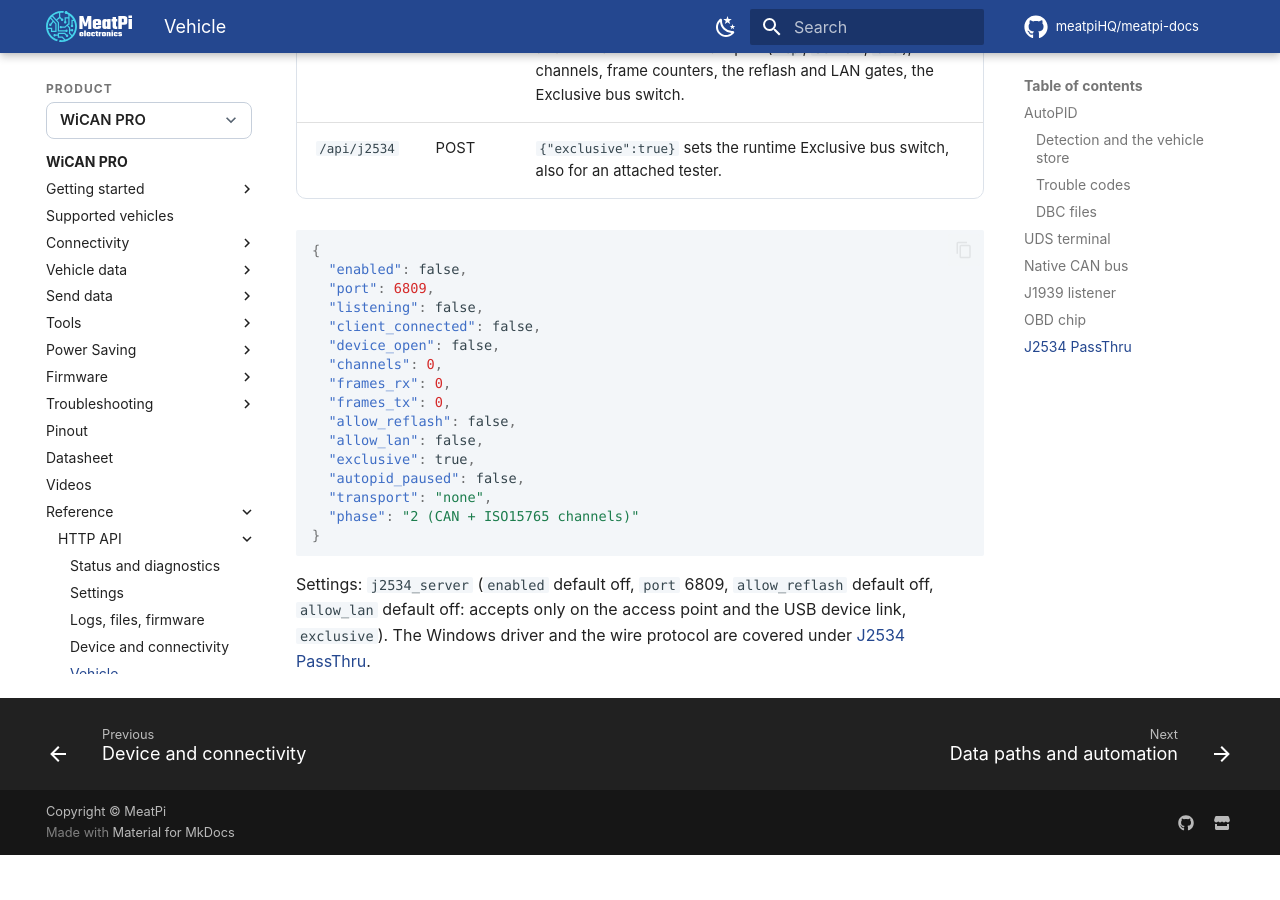
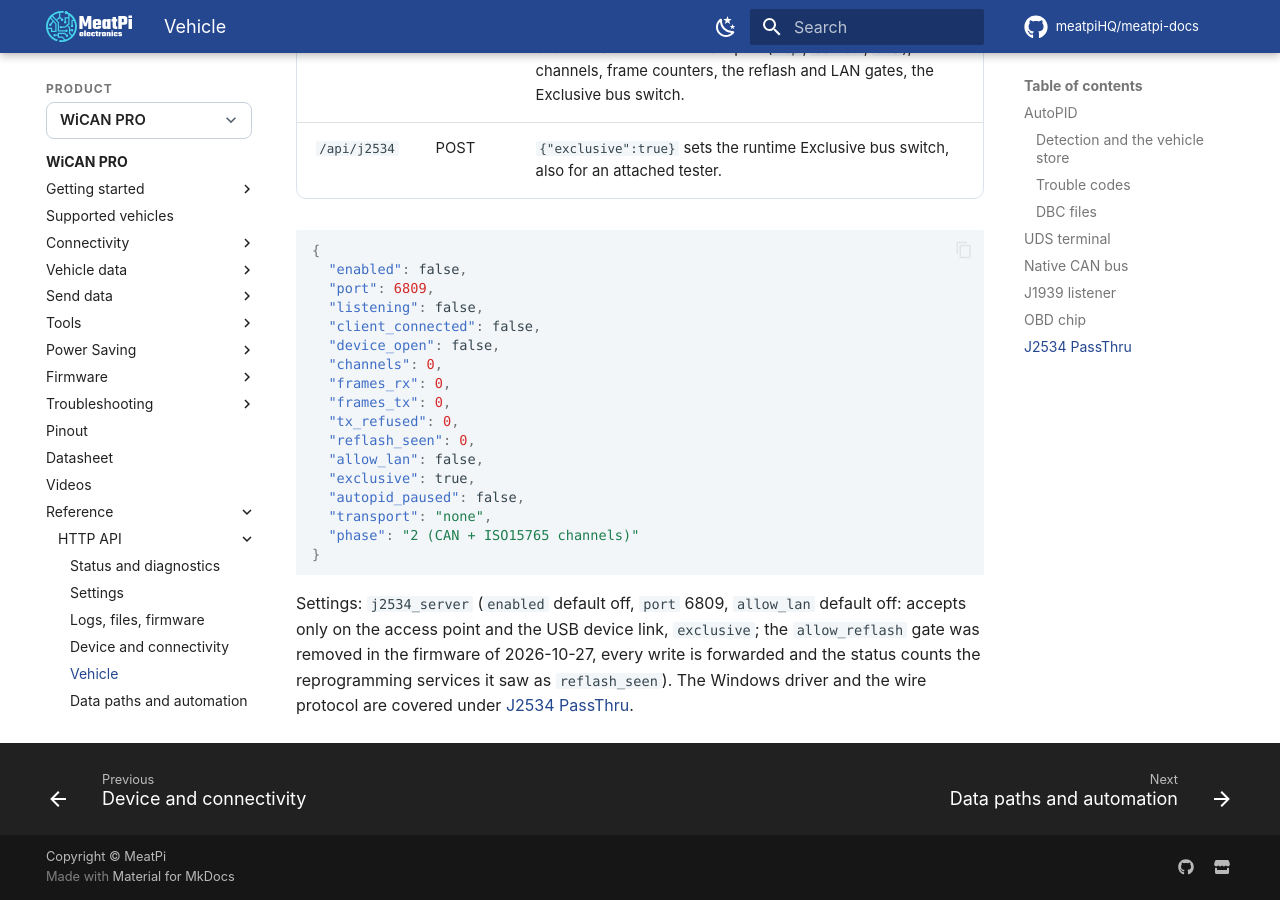
Before and after one commit to meatpiHQ/meatpi-docs, an MkDocs documentation site: the page built from docs/wican-pro/reference/http-api/vehicle.md, in a window 1280 px wide and 900 px high, scrolled down 16505 px. Built offline with MkDocs 1.6.1 and Material for MkDocs 9.7.7, drawn with Linux system fonts in a browser that asks for light colours; comment, search, counter and statistics services are not loaded; before the commit the page ends 17360 px from its top, so only the background shows below that.

Commit message:
WiCAN PRO J2534: the ECU-flashing gate is gone, the driver log, installer 1.5.0
The firmware of 27 October 2026 forwards every write a tool sends (the
Allow ECU flashing switch is gone; the status counts the reprogramming
services as reflash_seen), and driver 1.5.0 keeps a log of every message
both ways and names the reason of a refusal. The J2534 chapter and its
troubleshooting rows, the HTTP API example and the settings schema, the
Vehicle and BLE API references follow. The chapter's screenshot still shows
the old switch and says so until it is re-shot.

````diff
--- a/docs/wican-pro/reference/http-api/examples/j2534.json
+++ b/docs/wican-pro/reference/http-api/examples/j2534.json
@@ -7,7 +7,8 @@
   "channels": 0,
   "frames_rx": 0,
   "frames_tx": 0,
-  "allow_reflash": false,
+  "tx_refused": 0,
+  "reflash_seen": 0,
   "allow_lan": false,
   "exclusive": true,
   "autopid_paused": false,
--- a/docs/wican-pro/reference/http-api/examples/settings/j2534_server.json
+++ b/docs/wican-pro/reference/http-api/examples/settings/j2534_server.json
@@ -1,7 +1,6 @@
 {
   "enabled": false,
   "port": 6809,
-  "allow_reflash": false,
   "allow_lan": false,
   "exclusive": true,
   "cli": true,
--- a/docs/wican-pro/reference/http-api/examples/settings/j2534_server.schema.json
+++ b/docs/wican-pro/reference/http-api/examples/settings/j2534_server.schema.json
@@ -10,10 +10,6 @@
       "minimum": 1,
       "maximum": 65535,
       "default": 6809
-    },
-    "allow_reflash": {
-      "type": "boolean",
-      "default": false
     },
     "allow_lan": {
       "type": "boolean",
--- a/docs/wican-pro/reference/http-api/vehicle.md
+++ b/docs/wican-pro/reference/http-api/vehicle.md
@@ -199,4 +199,4 @@
 --8<-- "wican-pro/reference/http-api/examples/j2534.json"
 ```
 
-Settings: `j2534_server` (`enabled` default off, `port` 6809, `allow_reflash` default off, `allow_lan` default off: accepts only on the access point and the USB device link, `exclusive`). The Windows driver and the wire protocol are covered under [J2534 PassThru](../../send-data/j2534.md).
+Settings: `j2534_server` (`enabled` default off, `port` 6809, `allow_lan` default off: accepts only on the access point and the USB device link, `exclusive`; the `allow_reflash` gate was removed in the firmware of 2026-10-27, every write is forwarded and the status counts the reprogramming services it saw as `reflash_seen`). The Windows driver and the wire protocol are covered under [J2534 PassThru](../../send-data/j2534.md).
--- a/docs/wican-pro/send-data/j2534.md
+++ b/docs/wican-pro/send-data/j2534.md
@@ -8,21 +8,21 @@
 
 ## Switch it on
 
-The server is off out of the box, and two safety gates stay off even when it is on:
+The server is off out of the box. Switching it on is the consent: WiCAN then forwards whatever the tool sends, reads and reprogramming alike, like a cable, and counts the reprogramming services it saw on the status card. One exposure gate stays off even when the server is on:
 
 <div class="steps" markdown>
 
 1.  **==J2534== › ==J2534 settings== › ==Enabled==**, then ==Submit== (WiCAN restarts).
 
-2.  **Leave ==Allow ECU flashing== off** unless you are about to flash. With it off a tool can read and diagnose, but the UDS services that write ECU memory (`34` to `37`) are refused.
-
-3.  **Leave ==Expose on LAN== off** unless the PC has to reach WiCAN through your home network. With it off, connections are accepted only from WiCAN's own access point and the USB link: the transport has no password.
+2.  **Leave ==Expose on LAN== off** unless the PC has to reach WiCAN through your home network. With it off, connections are accepted only from WiCAN's own access point and the USB link: the transport has no password.
 
 </div>
 
+Firmware before 27 October 2026 had a second switch, ==Allow ECU flashing==, which refused the UDS services that write ECU memory (`34` to `37`) and, on a raw CAN channel, could refuse ordinary frames of a tool with its own framing (VW TP 2.0). It is gone: update the firmware, or switch it on there for flashing work.
+
 <figure class="shot" markdown>
-![The J2534 page: the Security and status card with its chips and the Exclusive bus switch, the safety note, and the settings card with Enabled, Allow ECU flashing, Expose on LAN, Exclusive bus at boot and TCP port](../img/chapters/11-j2534-on.png){ width="640" }
-<figcaption>J2534, with the server enabled and both gates closed.</figcaption>
+![The J2534 page: the Security and status card with its chips and the Exclusive bus switch, the note on what enabling means, and the settings card with Enabled, Expose on LAN, Exclusive bus at boot and TCP port](../img/chapters/11-j2534-on.png){ width="640" }
+<figcaption>J2534, with the server enabled and LAN exposure off (the picture predates 27 October 2026 and still shows the Allow ECU flashing switch).</figcaption>
 </figure>
 
 <dl class="facts" markdown>
@@ -41,7 +41,7 @@
 
 2.  **Pick how the PC reaches WiCAN**: the USB cable with WiCAN in network mode (recommended; WiCAN answers at `192.168.82.1` on that link), the USB cable as a COM port, WiCAN's own WiFi, or a custom address for a WiCAN on your network. For WiCAN's own WiFi type its address, `192.168.0.10`.
 
-3.  **Done.** The 32-bit `wican_j2534.dll` goes to `C:\Program Files (x86)\WiCAN\` and the device is registered for 32-bit and 64-bit tools under the name `WiCAN`. The driver's manual (PDF) is installed next to it.
+3.  **Done.** The 32-bit `wican_j2534.dll` goes to `C:\Program Files (x86)\WiCAN\` and the device is registered for 32-bit and 64-bit tools under the name `WiCAN`. The driver's manual (PDF) is installed next to it, and the Start Menu gets ==WiCAN J2534 driver log==: the driver keeps a log of every message to and from the ECU in `C:\Users\Public\Documents\WiCAN\` (16 MB, one older copy kept), the file to send with a problem report.
 
 </div>
 
@@ -63,7 +63,7 @@
 
 ## J1850 VPW (GM Class 2)
 
-GM vehicles up to the mid-2000s use J1850 VPW rather than CAN, and WiCAN speaks it through its onboard OBD chip. Pick the `J1850VPW` protocol in the tool; a J1850 message is its three header bytes (priority, target, source) followed by the payload, with no CAN id. WiCAN handles the multi-frame segmentation for large transfers, so SPS/DPS-style programming works the same way flashing over CAN does, with ==Allow ECU flashing== on.
+GM vehicles up to the mid-2000s use J1850 VPW rather than CAN, and WiCAN speaks it through its onboard OBD chip. Pick the `J1850VPW` protocol in the tool; a J1850 message is its three header bytes (priority, target, source) followed by the payload, with no CAN id. WiCAN handles the multi-frame segmentation for large transfers, so SPS/DPS-style programming works the same way flashing over CAN does.
 
 Two limits are worth knowing. WiCAN answers J1850 requests and delivers the replies, but does not surface bus chatter sent between requests. And GM's 4x programming speed (service `$A1`, 41.6 kbit/s) is not implemented: programming runs at the standard 10.4 kbit/s, which is slower but complete. The CAN bit-rate setting does not apply to VPW.
 
@@ -73,11 +73,11 @@
 
 ## Flashing an ECU
 
-Switch ==Allow ECU flashing== on for the job and off again afterwards. Give the session every chance: WiCAN powered from the car with the battery charged or on a maintainer, the PC on USB rather than WiFi, nothing else talking to the car (==Exclusive bus== on). A reflash interrupted halfway is the tool's problem to recover, not WiCAN's.
+Nothing to switch on: the server forwards the reprogramming services like every other request and the status card counts them (==Reprogramming services seen==). Give the session every chance: WiCAN powered from the car with the battery charged or on a maintainer, the PC on USB rather than WiFi, nothing else talking to the car (==Exclusive bus== on). A reflash interrupted halfway is the tool's problem to recover, not WiCAN's.
 
 ## Status
 
-`GET /api/j2534` carries the same facts as the page ([Vehicle](../reference/http-api/vehicle.md)): enabled, listening, a client connected, the transport, channels, frames, the gates and whether AutoPID is paused. `POST /api/j2534 {"exclusive": false}` flips the runtime switch.
+`GET /api/j2534` carries the same facts as the page ([Vehicle](../reference/http-api/vehicle.md)): enabled, listening, a client connected, the transport, channels, frames, the writes the CAN node refused (`tx_refused`), the reprogramming services seen (`reflash_seen`), LAN exposure and whether AutoPID is paused. `POST /api/j2534 {"exclusive": false}` flips the runtime switch.
 
 ## Troubleshooting
 
@@ -88,5 +88,6 @@
 | `ERR_INVALID_BAUDRATE` | the tool asked for a rate other than WiCAN's | set ==Bit rate== to the vehicle's rate |
 | Channel opens, every write fails | ==Automatic== and nothing on the bus to measure | set the rate by hand |
 | Every request times out (`P2 timeout`, `no response`) on a bus that answers other tools | firmware built before 20 October 2026, which expected the bare payload instead of the J2534-1 layout | update the firmware |
-| Flashing is refused | ==Allow ECU flashing== is off | switch it on for the job |
+| Flashing is refused, or a tool with its own CAN framing gets `NotSupported (0x01)` now and then | firmware before 27 October 2026 (its ECU-flashing gate; on raw CAN it also refused ordinary frames of a VW TP 2.0 tool) | update the firmware; on old firmware switch ==Allow ECU flashing== on for the job |
+| You need to see what the tool sent and what came back | | open the driver log (Start Menu ==WiCAN J2534 driver log==, driver 1.4 or later): every message both ways with its status; driver 1.5 also names the reason of every refusal in the tool's error text |
 | Dashboard values freeze during a session | ==Exclusive bus== is on, as intended | they resume when the tool disconnects |
````
Also changed, not shown: other parts of docs/wican-pro/send-data/j2534.md (+1 -1 lines), docs/wican-pro/reference/ble-api/index.md (+1 -1 lines).
